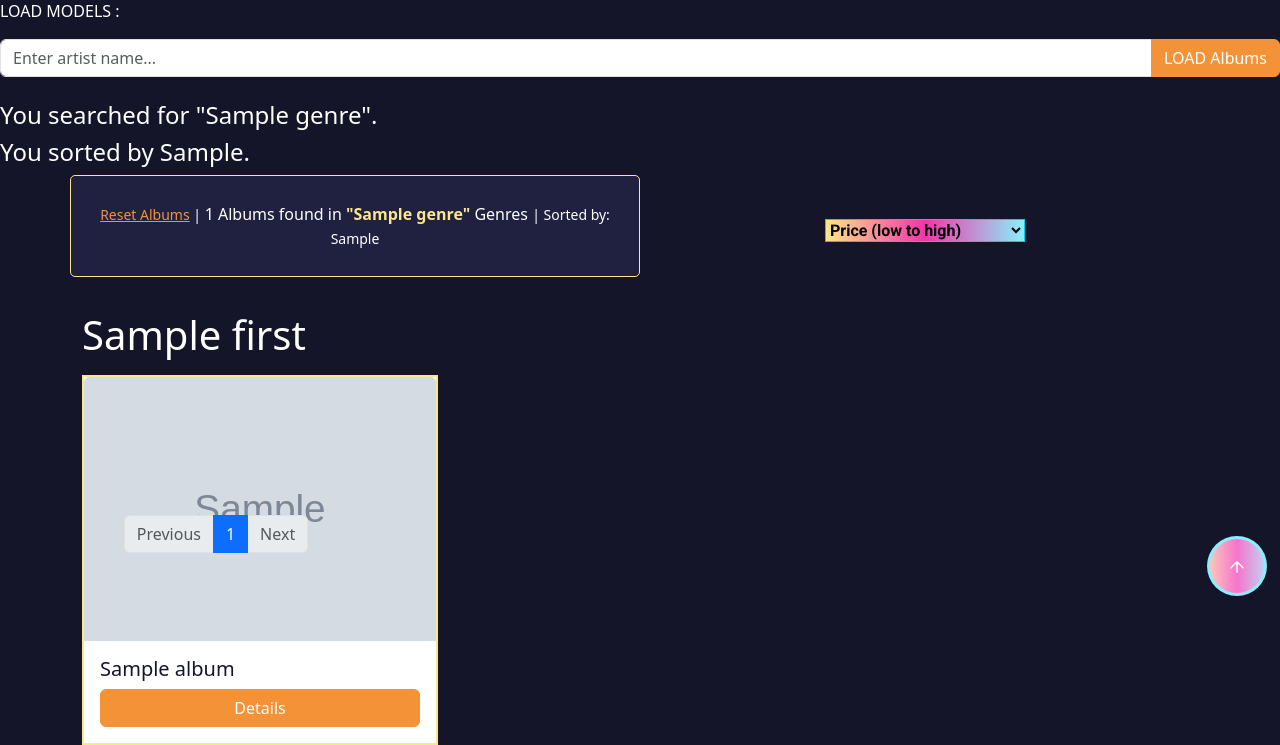
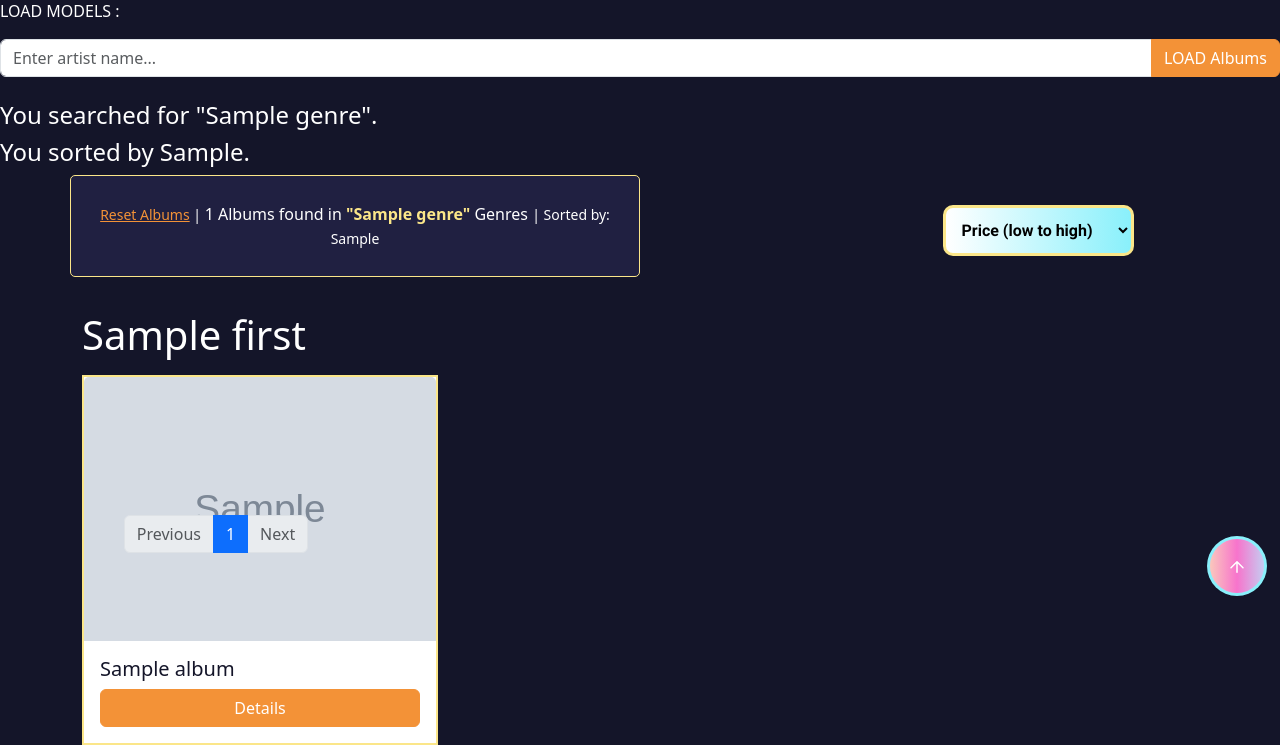
Before and after one commit to Forgottenit/retro, a Django app: template products/templates/products/albums.html in a window 1280 px wide. Shown: the part 191-936 px from the top of the page. Run offline with Django 3.2, Linux system fonts and the light colour scheme; the template is opened without the code that fills it: most values are stand-ins (such as "Sample title", 1, 10 or a date in 2020); grey boxes marked "Sample" are stand-in pictures; some libraries are stand-ins or nearby versions.

Commit message:
STYLED Albums HTML

```diff
--- a/products/static/css/products.css
+++ b/products/static/css/products.css
@@ -85,20 +85,22 @@ ul {
     padding: 10px;
     margin: 10px;
     display: flex;
+    justify-content: center;
+    max-width: 300px;
 
-    justify-content: center;
 }
 
-.custom-select {
-    background: linear-gradient(to right, rgba(251, 230, 137, 1), rgba(244, 51, 171, 1), rgba(137, 240, 251, 1));
-    color: #000;
-    font-family: 'Roboto', sans-serif;
-    font-weight: bold;
-    width: 100%;
 
-    max-width: 200px;
 
-    margin: 0 auto;
+#sort-selector {
+    border: 3px solid #fbe689 !important;
+    border-radius: 10px !important;
+    background: linear-gradient(to right, rgb(255, 255, 255), rgba(137, 240, 251, 1)) !important;
+    color: #000 !important;
+    font-family: 'Roboto', sans-serif !important;
+    font-weight: bold !important;
+    font-size: 16px !important;
+    padding: 12px !important;
 }
 
 /* STLYING FOR BACK TO TOP BUTTON */
```
